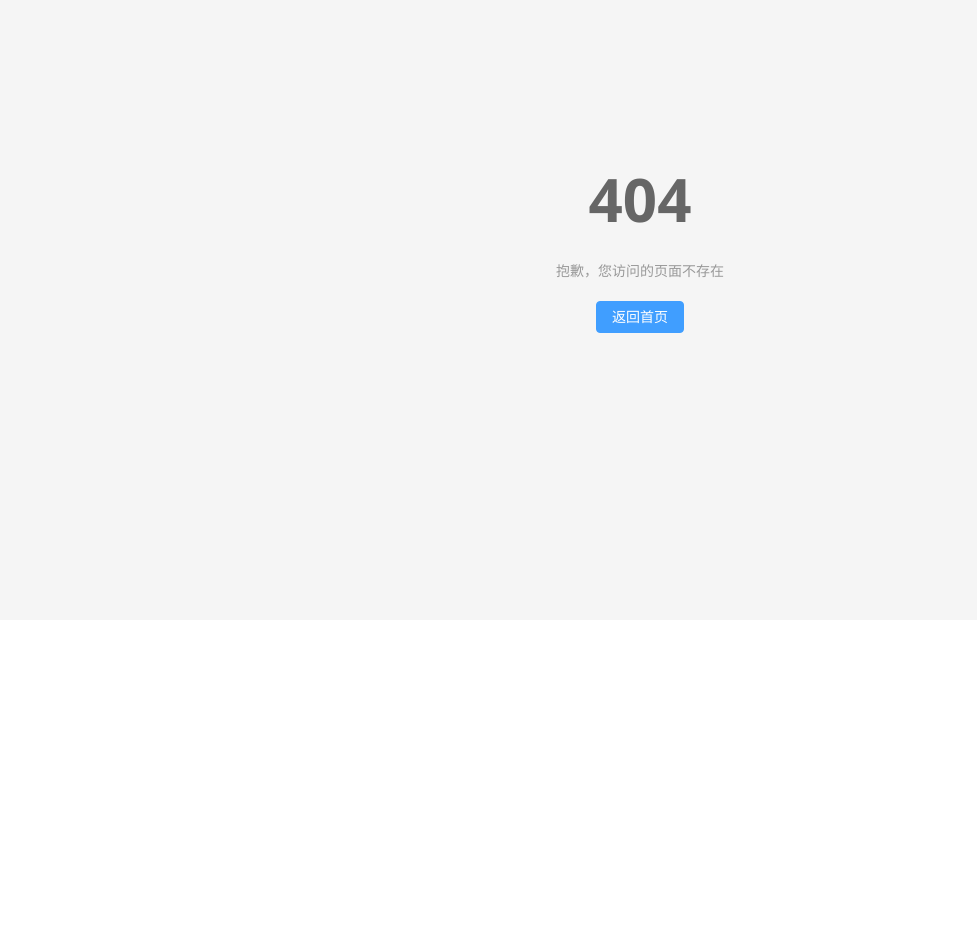
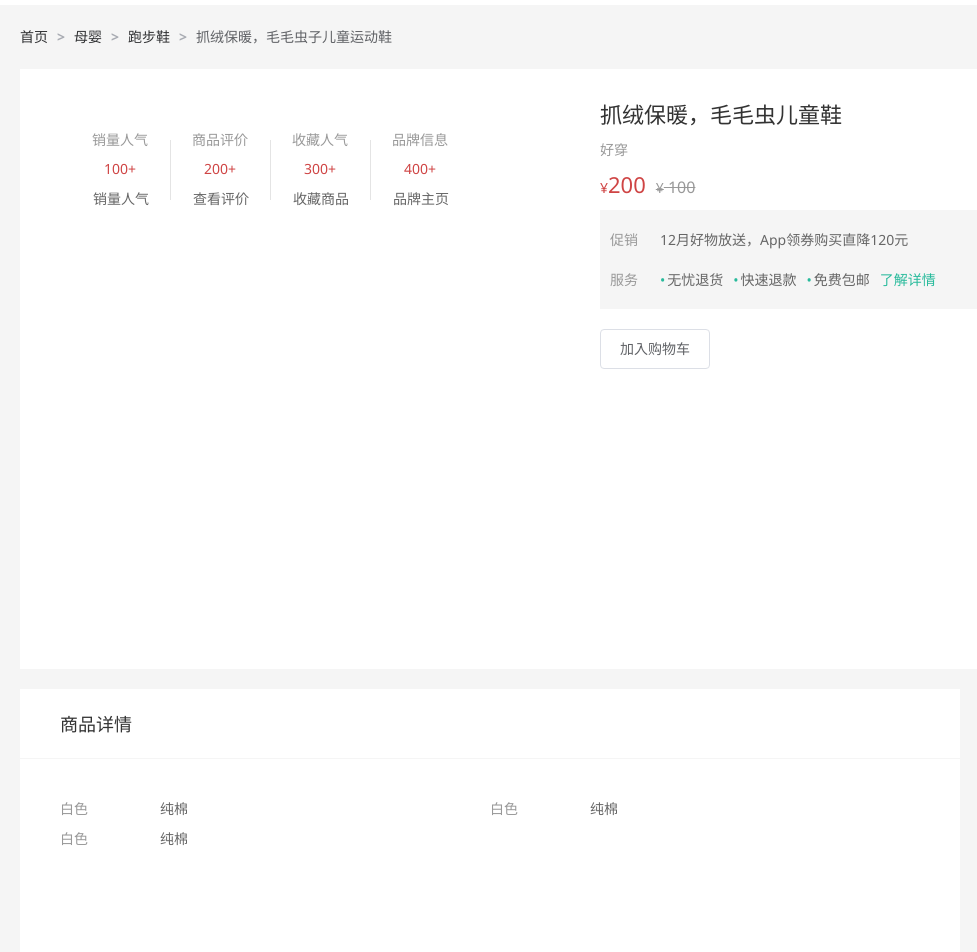
Before and after one commit to SongC-unsw/TuErXian, a Vue app: page /detail/1 in a window 1280 px wide. Before the commit this address had no page. Shown: the part 180-1132 px from the top of the page, without its empty margins (0-977 px from the left). Before the commit the page ends 800 px from the top, so only its background shows below. Built offline with nearby package versions, Linux system fonts and the light colour scheme; no server answers; a small style sheet from the web is missing.

Commit message:
feat: add Detail view and update routing to include product detail pages

```diff
--- a/src/router/index.js
+++ b/src/router/index.js
@@ -8,6 +8,7 @@
 import Category from "@/views/Category/index.vue";
 import NotFound from "@/views/NotFound/index.vue";
 import SubCategory from "@/views/SubCategory/index.vue";
+import Detail from "@/views/Detail/index.vue";
 const router = createRouter({
   history: createWebHistory(import.meta.env.BASE_URL),
   routes: [
@@ -26,6 +27,10 @@
         {
           path: "category/sub/:id",
           component: SubCategory,
+        },
+        {
+          path: "detail/:id",
+          component: Detail,
         },
       ],
     },
--- /dev/null
+++ b/src/views/Detail/index.vue
@@ -0,0 +1,343 @@
+<script setup></script>
+
+<template>
+  <div class="xtx-goods-page">
+    <div class="container">
+      <div class="bread-container">
+        <el-breadcrumb separator=">">
+          <el-breadcrumb-item :to="{ path: '/' }">首页</el-breadcrumb-item>
+          <el-breadcrumb-item :to="{ path: '/' }">母婴 </el-breadcrumb-item>
+          <el-breadcrumb-item :to="{ path: '/' }">跑步鞋 </el-breadcrumb-item>
+          <el-breadcrumb-item>抓绒保暖，毛毛虫子儿童运动鞋</el-breadcrumb-item>
+        </el-breadcrumb>
+      </div>
+      <!-- 商品信息 -->
+      <div class="info-container">
+        <div>
+          <div class="goods-info">
+            <div class="media">
+              <!-- 图片预览区 -->
+
+              <!-- 统计数量 -->
+              <ul class="goods-sales">
+                <li>
+                  <p>销量人气</p>
+                  <p>100+</p>
+                  <p><i class="iconfont icon-task-filling"></i>销量人气</p>
+                </li>
+                <li>
+                  <p>商品评价</p>
+                  <p>200+</p>
+                  <p><i class="iconfont icon-comment-filling"></i>查看评价</p>
+                </li>
+                <li>
+                  <p>收藏人气</p>
+                  <p>300+</p>
+                  <p><i class="iconfont icon-favorite-filling"></i>收藏商品</p>
+                </li>
+                <li>
+                  <p>品牌信息</p>
+                  <p>400+</p>
+                  <p><i class="iconfont icon-dynamic-filling"></i>品牌主页</p>
+                </li>
+              </ul>
+            </div>
+            <div class="spec">
+              <!-- 商品信息区 -->
+              <p class="g-name">抓绒保暖，毛毛虫儿童鞋</p>
+              <p class="g-desc">好穿</p>
+              <p class="g-price">
+                <span>200</span>
+                <span> 100</span>
+              </p>
+              <div class="g-service">
+                <dl>
+                  <dt>促销</dt>
+                  <dd>12月好物放送，App领券购买直降120元</dd>
+                </dl>
+                <dl>
+                  <dt>服务</dt>
+                  <dd>
+                    <span>无忧退货</span>
+                    <span>快速退款</span>
+                    <span>免费包邮</span>
+                    <a href="javascript:;">了解详情</a>
+                  </dd>
+                </dl>
+              </div>
+              <!-- sku组件 -->
+
+              <!-- 数据组件 -->
+
+              <!-- 按钮组件 -->
+              <div>
+                <el-button size="large" class="btn"> 加入购物车 </el-button>
+              </div>
+            </div>
+          </div>
+          <div class="goods-footer">
+            <div class="goods-article">
+              <!-- 商品详情 -->
+              <div class="goods-tabs">
+                <nav>
+                  <a>商品详情</a>
+                </nav>
+                <div class="goods-detail">
+                  <!-- 属性 -->
+                  <ul class="attrs">
+                    <li v-for="item in 3" :key="item.value">
+                      <span class="dt">白色</span>
+                      <span class="dd">纯棉</span>
+                    </li>
+                  </ul>
+                  <!-- 图片 -->
+                </div>
+              </div>
+            </div>
+            <!-- 24热榜+专题推荐 -->
+            <div class="goods-aside"></div>
+          </div>
+        </div>
+      </div>
+    </div>
+  </div>
+</template>
+
+<style scoped lang="scss">
+.xtx-goods-page {
+  .goods-info {
+    min-height: 600px;
+    background: #fff;
+    display: flex;
+
+    .media {
+      width: 580px;
+      height: 600px;
+      padding: 30px 50px;
+    }
+
+    .spec {
+      flex: 1;
+      padding: 30px 30px 30px 0;
+    }
+  }
+
+  .goods-footer {
+    display: flex;
+    margin-top: 20px;
+
+    .goods-article {
+      width: 940px;
+      margin-right: 20px;
+    }
+
+    .goods-aside {
+      width: 280px;
+      min-height: 1000px;
+    }
+  }
+
+  .goods-tabs {
+    min-height: 600px;
+    background: #fff;
+  }
+
+  .goods-warn {
+    min-height: 600px;
+    background: #fff;
+    margin-top: 20px;
+  }
+
+  .number-box {
+    display: flex;
+    align-items: center;
+
+    .label {
+      width: 60px;
+      color: #999;
+      padding-left: 10px;
+    }
+  }
+
+  .g-name {
+    font-size: 22px;
+  }
+
+  .g-desc {
+    color: #999;
+    margin-top: 10px;
+  }
+
+  .g-price {
+    margin-top: 10px;
+
+    span {
+      &::before {
+        content: "¥";
+        font-size: 14px;
+      }
+
+      &:first-child {
+        color: $priceColor;
+        margin-right: 10px;
+        font-size: 22px;
+      }
+
+      &:last-child {
+        color: #999;
+        text-decoration: line-through;
+        font-size: 16px;
+      }
+    }
+  }
+
+  .g-service {
+    background: #f5f5f5;
+    width: 500px;
+    padding: 20px 10px 0 10px;
+    margin-top: 10px;
+
+    dl {
+      padding-bottom: 20px;
+      display: flex;
+      align-items: center;
+
+      dt {
+        width: 50px;
+        color: #999;
+      }
+
+      dd {
+        color: #666;
+
+        &:last-child {
+          span {
+            margin-right: 10px;
+
+            &::before {
+              content: "•";
+              color: $xtxColor;
+              margin-right: 2px;
+            }
+          }
+
+          a {
+            color: $xtxColor;
+          }
+        }
+      }
+    }
+  }
+
+  .goods-sales {
+    display: flex;
+    width: 400px;
+    align-items: center;
+    text-align: center;
+    height: 140px;
+
+    li {
+      flex: 1;
+      position: relative;
+
+      ~ li::after {
+        position: absolute;
+        top: 10px;
+        left: 0;
+        height: 60px;
+        border-left: 1px solid #e4e4e4;
+        content: "";
+      }
+
+      p {
+        &:first-child {
+          color: #999;
+        }
+
+        &:nth-child(2) {
+          color: $priceColor;
+          margin-top: 10px;
+        }
+
+        &:last-child {
+          color: #666;
+          margin-top: 10px;
+
+          i {
+            color: $xtxColor;
+            font-size: 14px;
+            margin-right: 2px;
+          }
+
+          &:hover {
+            color: $xtxColor;
+            cursor: pointer;
+          }
+        }
+      }
+    }
+  }
+}
+
+.goods-tabs {
+  min-height: 600px;
+  background: #fff;
+
+  nav {
+    height: 70px;
+    line-height: 70px;
+    display: flex;
+    border-bottom: 1px solid #f5f5f5;
+
+    a {
+      padding: 0 40px;
+      font-size: 18px;
+      position: relative;
+
+      > span {
+        color: $priceColor;
+        font-size: 16px;
+        margin-left: 10px;
+      }
+    }
+  }
+}
+
+.goods-detail {
+  padding: 40px;
+
+  .attrs {
+    display: flex;
+    flex-wrap: wrap;
+    margin-bottom: 30px;
+
+    li {
+      display: flex;
+      margin-bottom: 10px;
+      width: 50%;
+
+      .dt {
+        width: 100px;
+        color: #999;
+      }
+
+      .dd {
+        flex: 1;
+        color: #666;
+      }
+    }
+  }
+
+  > img {
+    width: 100%;
+  }
+}
+
+.btn {
+  margin-top: 20px;
+}
+
+.bread-container {
+  padding: 25px 0;
+}
+</style>
--- a/src/views/Home/components/HomeNew.vue
+++ b/src/views/Home/components/HomeNew.vue
@@ -13,7 +13,7 @@
   <HomePanel title="新鲜好物" subTitle="新鲜出炉 品质靠谱">
     <ul class="goods-list">
       <li v-for="item in newList" :key="item.id">
-        <RouterLink to="/">
+        <RouterLink :to="`/detail/${item.id}`">
           <img :src="item.picture" alt="" />
           <p class="name">{{ item.name }}</p>
           <p class="price">&yen;{{ item.price }}</p>
```
